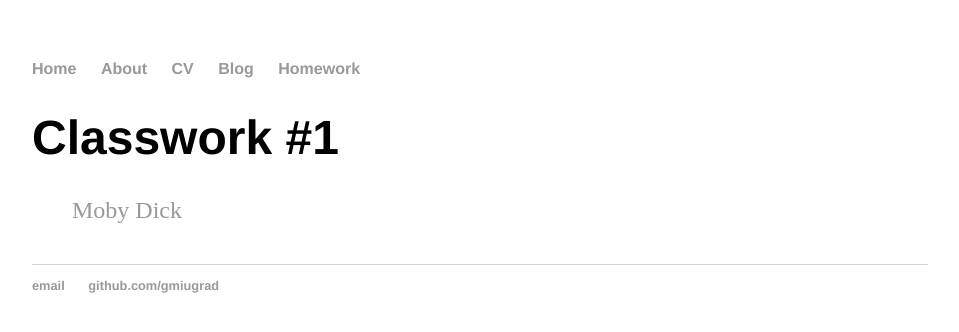
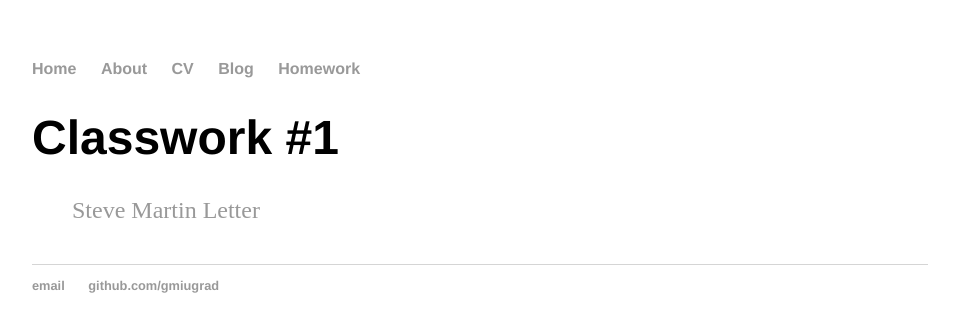
Before and after one commit to gmiugrad/gmiugrad.github.io, a Jekyll site: the page built from classwork/cw1/index.html, in a window 1280 px wide. Shown: the top 332 px of the page, without its empty margins (160-1119 px from the left). Built offline with Jekyll 4.4.1, drawn with Linux system fonts in a browser that asks for light colours.

Commit message:
Update index.html

```diff
--- a/classwork/cw1/index.html
+++ b/classwork/cw1/index.html
@@ -5,5 +5,5 @@ date: 2022-01-13
 ---
 <h1>{{ page.title }}</h1>
 <ul class="posts">
-<li><a href="classwork/cw1/in-class-1.xml">Moby Dick</a></li>
+<li><a href="classwork/cw1/in-class-1.xml">Steve Martin Letter</a></li>
 </ul>
```
